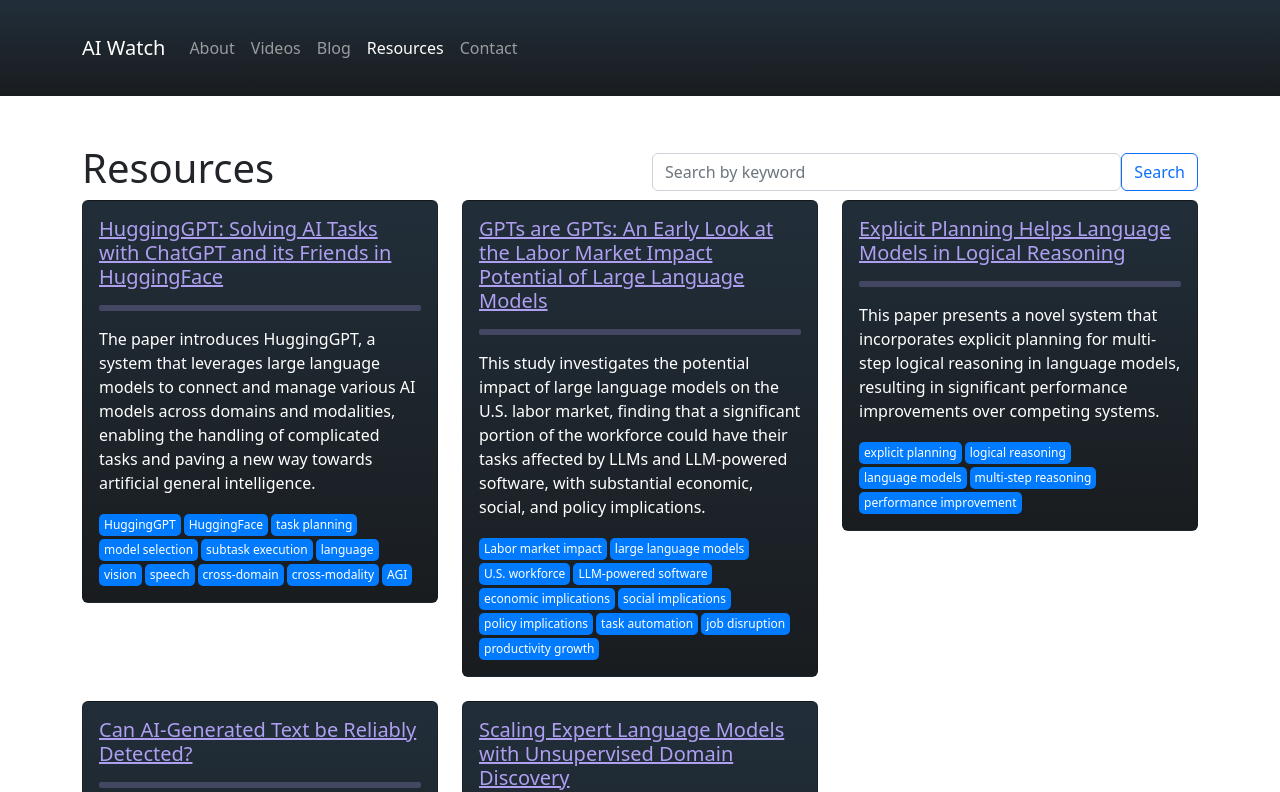
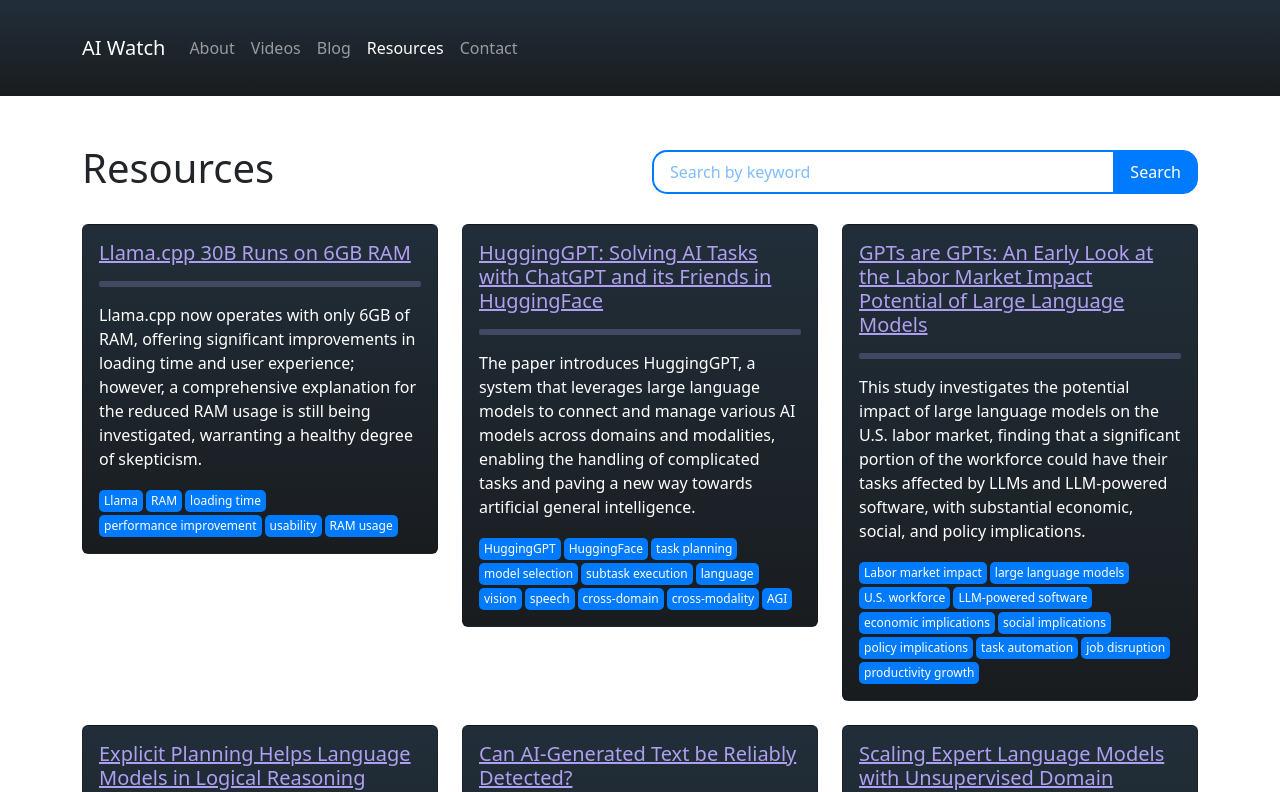
Before and after one commit to dstock3/aiwatch, a React (Create React App) app: page /resources in a window 1280 px wide. Shown: the top 792 px of the page. Built offline with nearby package versions, Linux system fonts and the light colour scheme.

Commit message:
adjusted appearance of search bar and corresponding button.

```diff
--- a/src/components/pages/Resources.js
+++ b/src/components/pages/Resources.js
@@ -5,6 +5,12 @@ import '../../style/resources.css';
 
 const Resources = () => {
   const resources = [
+    {
+      title: 'Llama.cpp 30B Runs on 6GB RAM',
+      description: 'Llama.cpp now operates with only 6GB of RAM, offering significant improvements in loading time and user experience; however, a comprehensive explanation for the reduced RAM usage is still being investigated, warranting a healthy degree of skepticism.',
+      url: 'https://github.com/ggerganov/llama.cpp/discussions/638#discussioncomment-5492916',
+      keywords: ['Llama', 'RAM', 'loading time', 'performance improvement', 'usability', 'RAM usage']
+    },
     {
       title: 'HuggingGPT: Solving AI Tasks with ChatGPT and its Friends in HuggingFace',
       description: 'The paper introduces HuggingGPT, a system that leverages large language models to connect and manage various AI models across domains and modalities, enabling the handling of complicated tasks and paving a new way towards artificial general intelligence.',
@@ -35,6 +41,19 @@ const Resources = () => {
       url: 'https://arxiv.org/pdf/2303.14177.pdf',
       keywords: ['expert language models', 'unsupervised domain discovery', 'asynchronous training', 'large language models', 'sparse language models', 'communication overhead', 'performance improvement', 'dense baselines']
     },
+    {
+      title: 'Memorizing Transformers',
+      description: 'This paper discusses the possibility of extending language models with the ability to memorize past inputs at inference time, improving performance across various benchmarks and tasks, and allowing the model to utilize newly defined functions and theorems during testing.',
+      url: 'https://arxiv.org/pdf/2203.08913.pdf',
+      keywords: ['memorizing transformers', 'language models', 'inference time', 'performance improvement', 'new functions', 'new theorems']
+    },
+    {
+      title: 'Could you train a ChatGPT-beating model for $85,000 and run it in a browser?',
+      description: 'Simon Willison speculates that it may soon be possible to train a large language model with capabilities similar to GPT-3 for $85,000, run it in a browser, and potentially surpass ChatGPT, despite the current high costs associated with building and training such models.',
+      url: 'https://simonwillison.net/2023/Mar/17/beat-chatgpt-in-a-browser/',
+      keywords: ['ChatGPT', 'Simon Willison', 'large language model', 'GPT-3', 'browser', 'training cost', 'GPU servers']
+    }
+
   ];
 
   const [searchKeyword, setSearchKeyword] = useState('');
@@ -61,8 +80,8 @@ const Resources = () => {
       <Helmet>
         <title>Resources - AI Watch</title>
       </Helmet>
-      <Container className="my-5">
-      <Row className="align-items-center">
+      <Container className="my-5 resources-container">
+        <Row className="align-items-center mb-4">
           <Col xs={12} md={6}>
             <h1>Resources</h1>
           </Col>
@@ -71,11 +90,13 @@ const Resources = () => {
               <FormControl
                 type="search"
                 placeholder="Search by keyword"
-                className="mr-2"
+                className="mr-2 search-input"
                 value={searchKeyword}
                 onChange={handleSearchChange}
               />
-              <Button variant="outline-primary">Search</Button>
+              <Button variant="outline-primary" className="search-button">
+                Search
+              </Button>
             </Form>
           </Col>
         </Row>
--- a/src/style/resources.css
+++ b/src/style/resources.css
@@ -26,3 +26,48 @@
 .keyword-box:hover {
     background-color: #0056b3;
 }
+
+.resources-container .search-input {
+    padding: 0.5rem 1rem !important;
+    border-radius: 15px !important;
+    border-bottom-right-radius: 0 !important;
+    border-top-right-radius: 0 !important;
+    border: 2px solid #007bff !important;
+    border-right: none !important;
+    transition: all 0.3s ease !important;
+    background-color: transparent !important;
+    color: #007bff !important;
+}
+
+.resources-container .search-input::placeholder {
+    color: #007bff !important;
+    opacity: 0.5 !important;
+}
+
+.resources-container .search-input:focus {
+    box-shadow: none !important;
+    border-color: #0056b3 !important;
+    background-color: #ffffff !important;
+    color: #000000 !important;
+}
+
+.resources-container .search-input:focus::placeholder {
+    color: #0056b3 !important;
+    opacity: 0.5 !important;
+}
+
+.resources-container .search-button {
+    border-radius: 15px !important;
+    border-bottom-left-radius: 0 !important;
+    border-top-left-radius: 0 !important;
+    border-color: #007bff !important;
+    background-color: #007bff !important;
+    color: #ffffff !important;
+    padding: 0.5rem 1rem !important;
+    transition: all 0.3s ease !important;
+}
+
+.resources-container .search-button:hover {
+    background-color: #0056b3 !important;
+    border-color: #0056b3 !important;
+}
```
